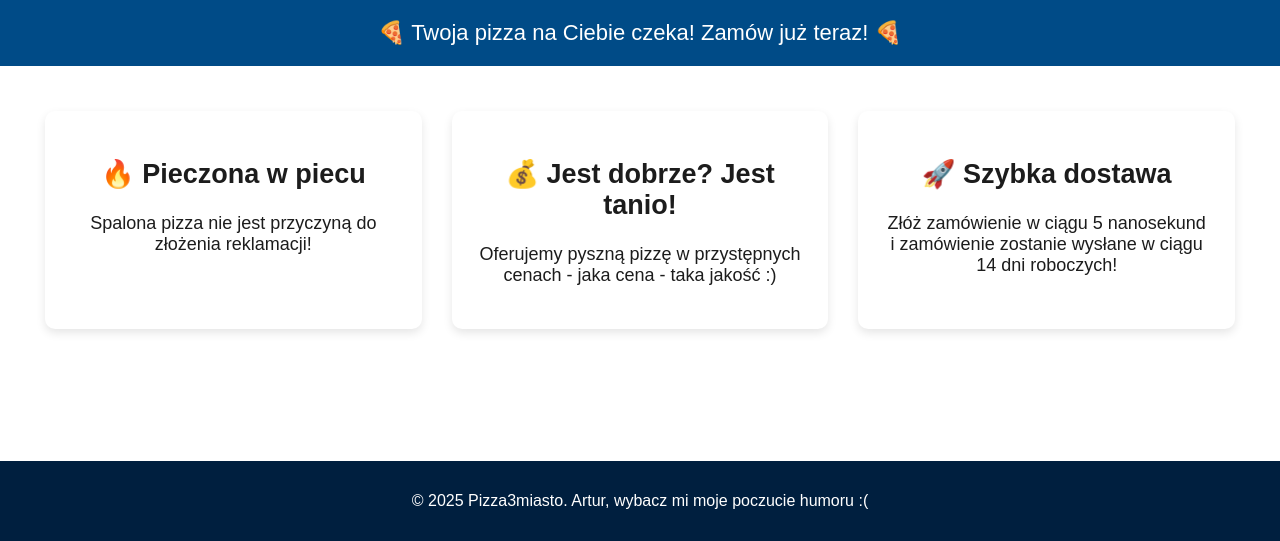
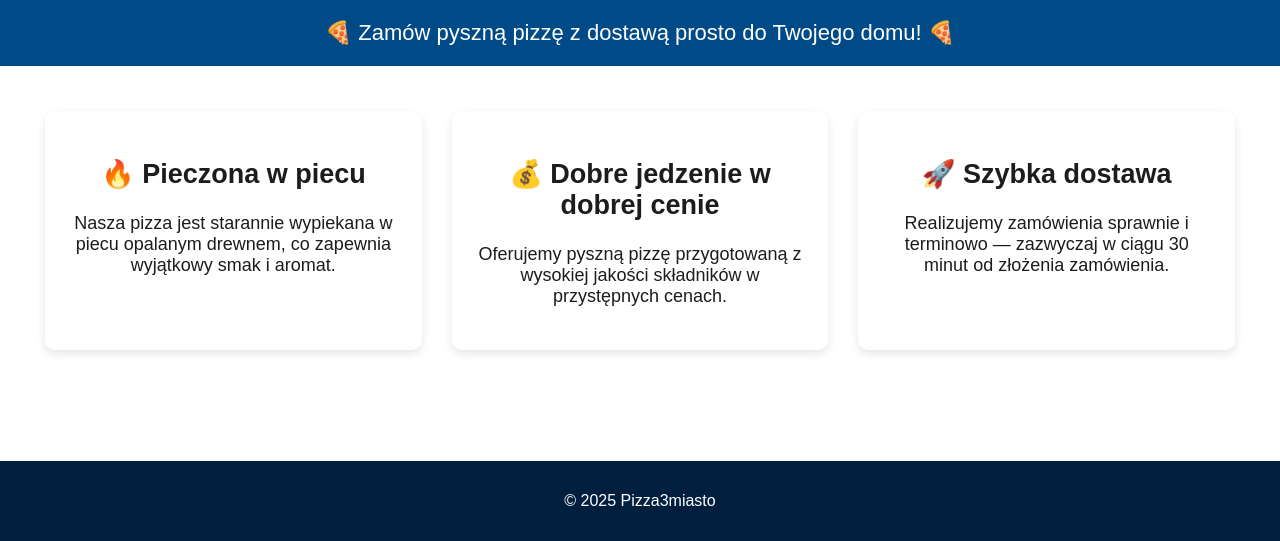
Before and after one commit to Dmarzorro/PizzeriaSite, a Django app: page / in a window 1280 px wide. Shown: the part 259-800 px from the top of the page. Run offline with Django 5.2, Linux system fonts and the light colour scheme.

Commit message:
feat(templates): minor updates to text and popups

```diff
--- a/pizzasite/templates/menu/base.html
+++ b/pizzasite/templates/menu/base.html
@@ -28,7 +28,7 @@
         </main>
 
         <footer>
-            <p>&copy; 2025 Pizza3miasto. Artur, wybacz mi moje poczucie humoru :(</p>
+            <p>&copy; 2025 Pizza3miasto </p>
         </footer>
     </div>
 
--- a/pizzasite/templates/menu/home.html
+++ b/pizzasite/templates/menu/home.html
@@ -4,21 +4,21 @@
 
 {% block content %}
     <div class="promo-banner">
-         🍕 Twoja pizza na Ciebie czeka! Zamów już teraz! 🍕
+         🍕 Zamów pyszną pizzę z dostawą prosto do Twojego domu! 🍕
     </div>
 
     <section class="features">
         <div class="feature">
             <h2>🔥 Pieczona w piecu</h2>
-            <p>Spalona pizza nie jest przyczyną do złożenia reklamacji! </p>
+            <p>Nasza pizza jest starannie wypiekana w piecu opalanym drewnem, co zapewnia wyjątkowy smak i aromat.</p>
         </div>
         <div class="feature">
-            <h2>💰 Jest dobrze? Jest tanio! </h2>
-            <p>Oferujemy pyszną pizzę w przystępnych cenach - jaka cena - taka jakość :) </p>
+            <h2>💰 Dobre jedzenie w dobrej cenie</h2>
+            <p>Oferujemy pyszną pizzę przygotowaną z wysokiej jakości składników w przystępnych cenach.</p>
         </div>
         <div class="feature">
             <h2>🚀 Szybka dostawa</h2>
-            <p>Złóż zamówienie w ciągu 5 nanosekund i zamówienie zostanie wysłane w ciągu 14 dni roboczych!</p>
+            <p>Realizujemy zamówienia sprawnie i terminowo — zazwyczaj w ciągu 30 minut od złożenia zamówienia.</p>
         </div>
     </section>
 {% endblock %}
--- a/pizzasite/templates/menu/order_confirmation.html
+++ b/pizzasite/templates/menu/order_confirmation.html
@@ -4,7 +4,7 @@
 
 {% block content %}
 <h1>Dziękujemy za zamówienie!</h1>
-<p>Twoje zamówienie zostało przyjęte. Zostanie dostarczone w ciągu 14 dni roboczych!</p>
+<p>Twoje zamówienie zostało przyjęte. Zostanie dostarczone w ciągu 30 minut.</p>
 <a href="{% url 'home' %}">Powrót na stronę główną</a>
 
 <div id="order-popup">
```
